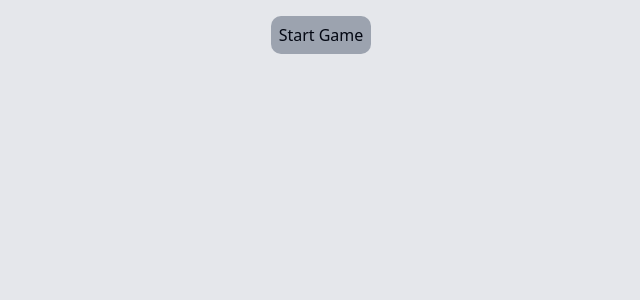
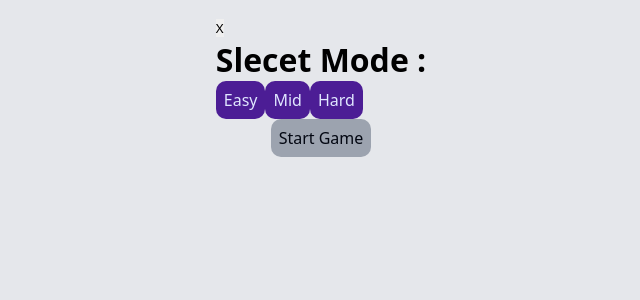
Before and after one commit to Matin-Sangabi/word-guessing-game, a Next.js app: page / in a window 1280 px wide. Both pictures are taken after a click on the button "Start Game". Shown: the top 300 px of the page, without its empty margins (319-959 px from the left). Built offline with nearby package versions, Linux system fonts and the light colour scheme.

Commit message:
add Modal component and add closeModal Functional

```diff
--- /dev/null
+++ b/src/components/modal/modal.js
@@ -0,0 +1,20 @@
+const ModalsChild = ({ onMode }) => {
+  return (
+    <>
+      <h1>Slecet Mode :</h1>
+      <div className="modal-mode">
+        <button value={"easy"} onClick={onMode} className="btn">
+          Easy
+        </button>
+        <button value={"mid"} onClick={onMode} className="btn">
+          Mid
+        </button>
+        <button value={"hard"} onClick={onMode} className="btn">
+          Hard
+        </button>
+      </div>
+    </>
+  );
+};
+
+export default ModalsChild;
--- /dev/null
+++ b/src/components/modal/modalChild.js
@@ -0,0 +1,14 @@
+const Modals = ({ children, onClose }) => {
+    return (
+      <div className="modal">
+        <div className="modal-child">
+          <button onClick={onClose} className="close-modal">
+            X
+          </button>
+          {children}
+        </div>
+      </div>
+    );
+  };
+
+  export default Modals;
--- a/src/pages/index.js
+++ b/src/pages/index.js
@@ -1,3 +1,5 @@
+import ModalsChild from "@/components/modal/modal";
+import Modals from "@/components/modal/modalChild";
 import StartGame from "@/components/startButton";
 import { useState } from "react";
 
@@ -14,9 +16,20 @@ const HomePage = () => {
   const startGameHandleClick = () => {
     setModal(true);
   };
-
+  const closeModalHandler = () => {
+    setModal(false);
+    setRandValue({ value: "", index: " ", mode: "" });
+  };
+  const modalClickHandler = () => {
+  };
   return (
     <main className="mian">
+      {/* Modal */}
+      {modal && (
+        <Modals onClose={closeModalHandler}>
+          <ModalsChild onMode={modalClickHandler} />
+        </Modals>
+      )}
       {/* Start Game Button */}
       <StartGame
         disabled={modal || randValue.value.length}
```
